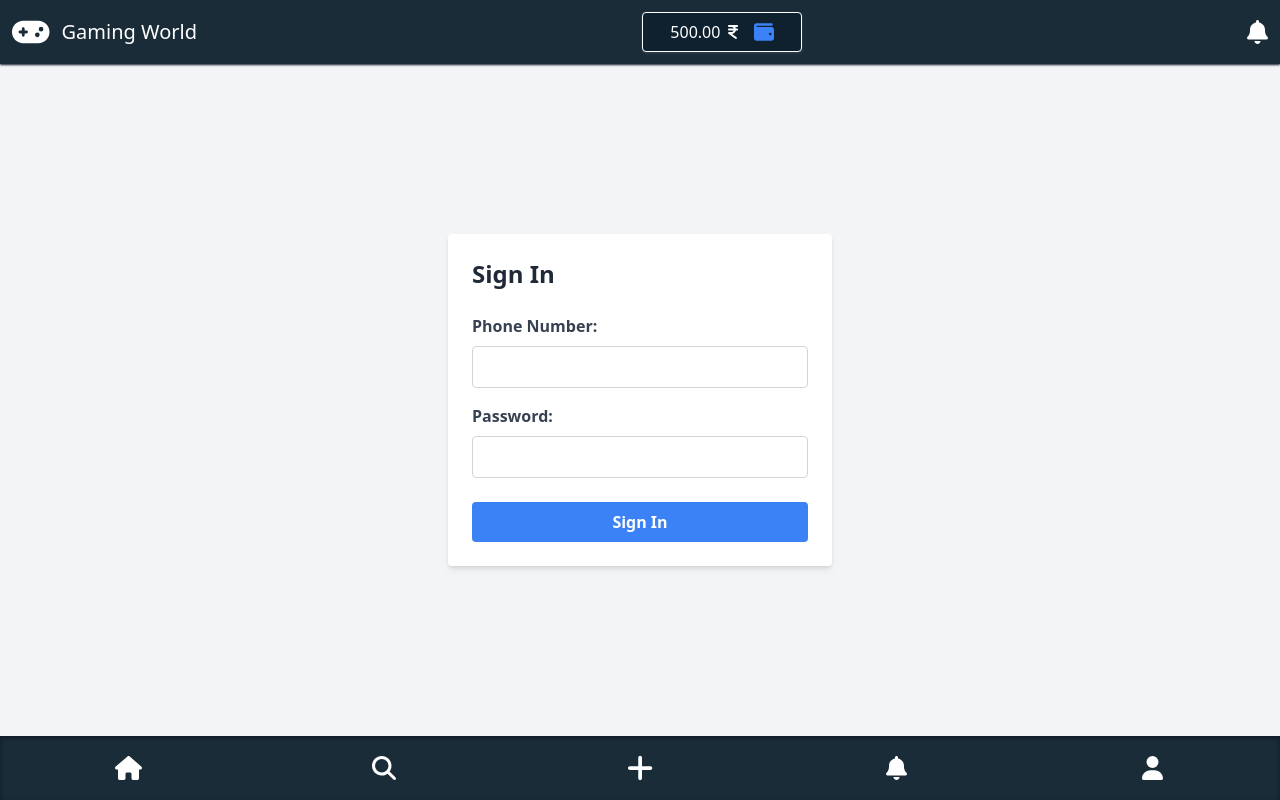
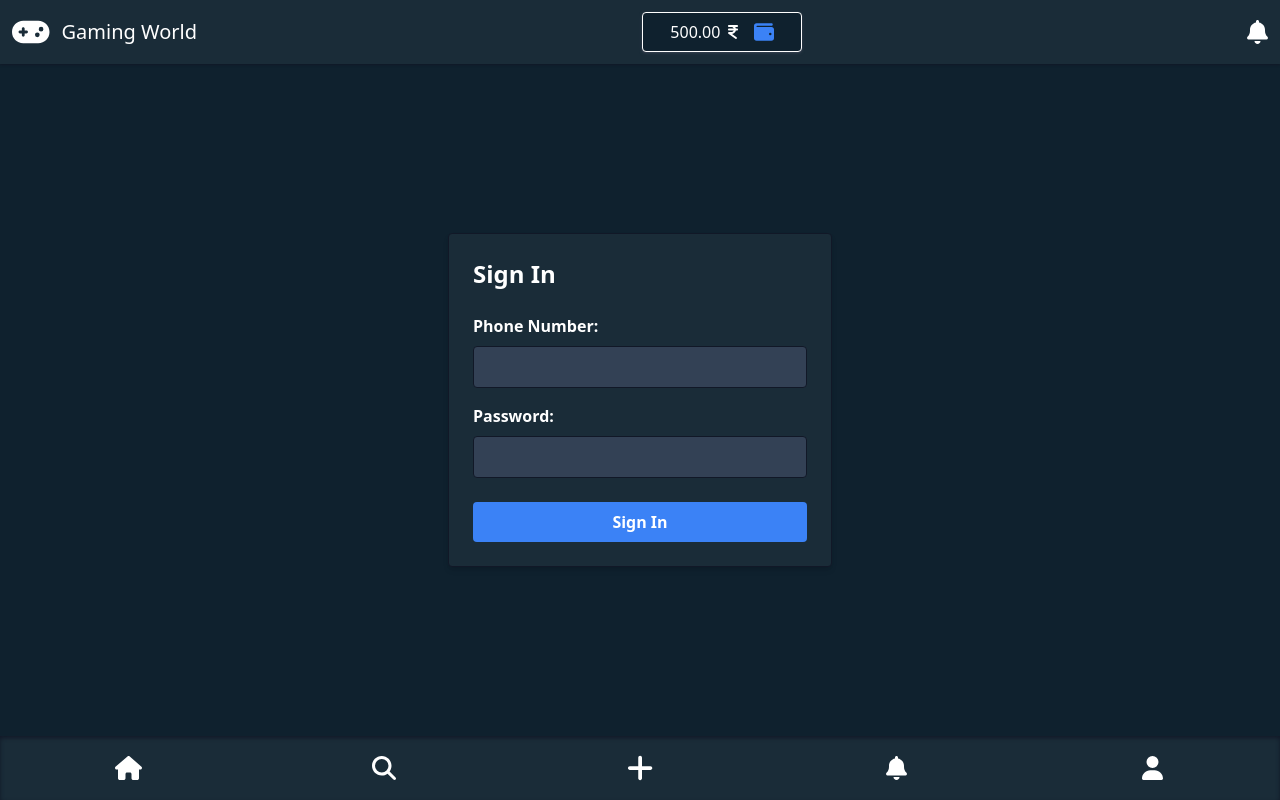
Before and after one commit to Mynk-1/react-deploy, a React (Vite) app in the folder Frontend/: page /signin in a window 1280 px wide. Built offline with nearby package versions, Linux system fonts and the light colour scheme.

Commit message:
css update

```diff
--- a/Frontend/src/components/SigninForm.jsx
+++ b/Frontend/src/components/SigninForm.jsx
@@ -19,28 +19,28 @@ const SigninForm = () => {
   };
 
   return (
-    <div className="flex justify-center items-center min-h-screen bg-gray-100 p-4">
-      <form onSubmit={handleSubmit} className="bg-white p-6 rounded shadow-md w-full max-w-sm">
-        <h2 className="text-2xl font-bold mb-6 text-gray-800">Sign In</h2>
+    <div className="flex justify-center items-center min-h-screen bg-dark p-4">
+      <form onSubmit={handleSubmit} className="bg-primary p-6 rounded shadow-md w-full max-w-sm border-gray-900 border">
+        <h2 className="text-2xl font-bold mb-6 text-white">Sign In</h2>
         <div className="mb-4">
-          <label htmlFor="phone" className="block text-gray-700 font-bold mb-2">Phone Number:</label>
+          <label htmlFor="phone" className="block text-white font-bold mb-2">Phone Number:</label>
           <input
             type="text"
             id="phone"
             value={phone}
             onChange={(e) => setPhone(e.target.value)}
-            className="w-full px-3 py-2 border border-gray-300 rounded focus:outline-none focus:border-blue-500"
+            className="w-full px-3 py-2 border border-gray-900 rounded focus:outline-none focus:border-slate-400 bg-slate-700"
             required
           />
         </div>
         <div className="mb-6">
-          <label htmlFor="password" className="block text-gray-700 font-bold mb-2">Password:</label>
+          <label htmlFor="password" className="block text-white font-bold mb-2">Password:</label>
           <input
             type="password"
             id="password"
             value={password}
             onChange={(e) => setPassword(e.target.value)}
-            className="w-full px-3 py-2 border border-gray-300 rounded focus:outline-none focus:border-blue-500"
+            className="w-full px-3 py-2 border border-gray-900 rounded focus:outline-none focus:border-slate-400 bg-slate-700"
             required
           />
         </div>
--- a/Frontend/src/components/SignupForm.jsx
+++ b/Frontend/src/components/SignupForm.jsx
@@ -21,7 +21,7 @@ const SignupForm = () => {
     const phoneRegex = /^[0-9]{10}$/;
 
     if (!phone.match(phoneRegex)) {
-      errors.push('Phone number must be 10 digits.');
+      errors.push('Phone number must be 10 digits Number.');
     }
 
     if (password.length < 6) {
@@ -55,6 +55,7 @@ const SignupForm = () => {
       if (response.status === 200) {
         notifySuccess();
       }
+      console.log(response);
 
     } catch (error) {
       if (error.response && error.response.status === 400) {
```
